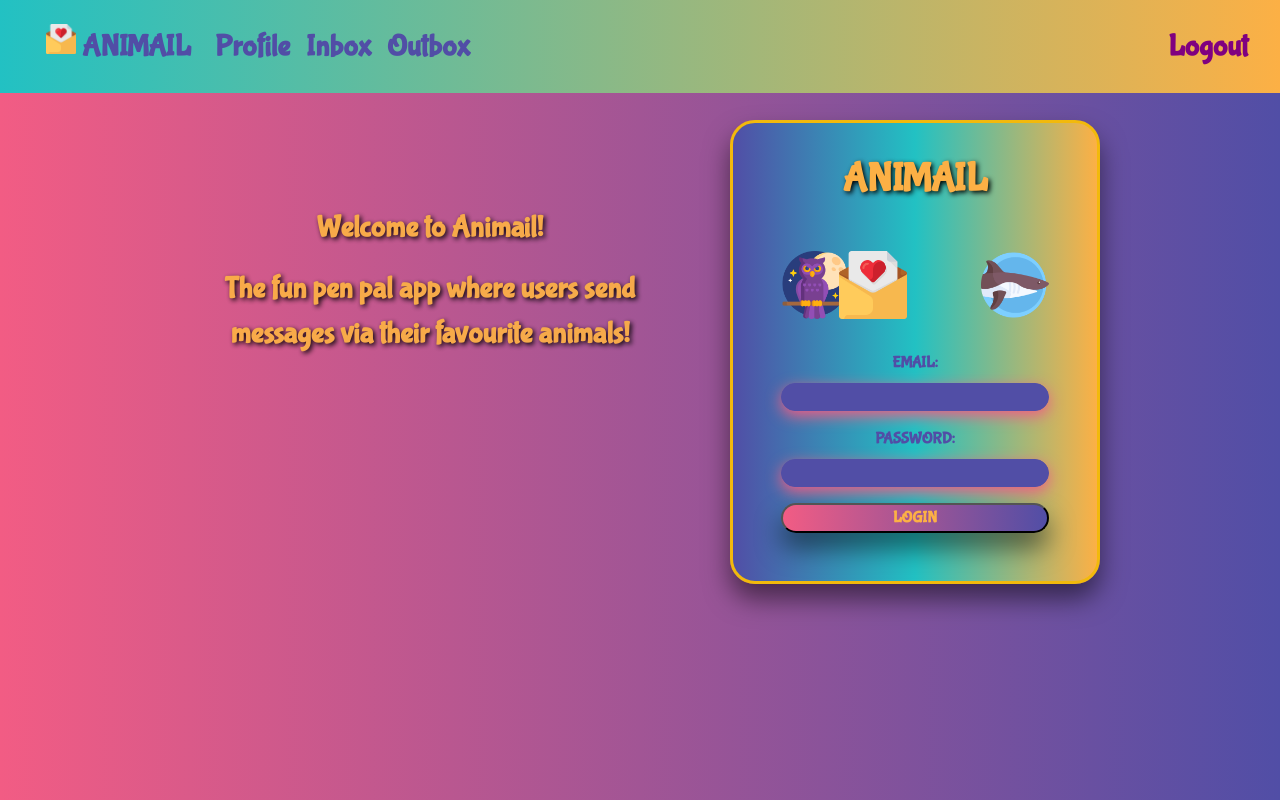
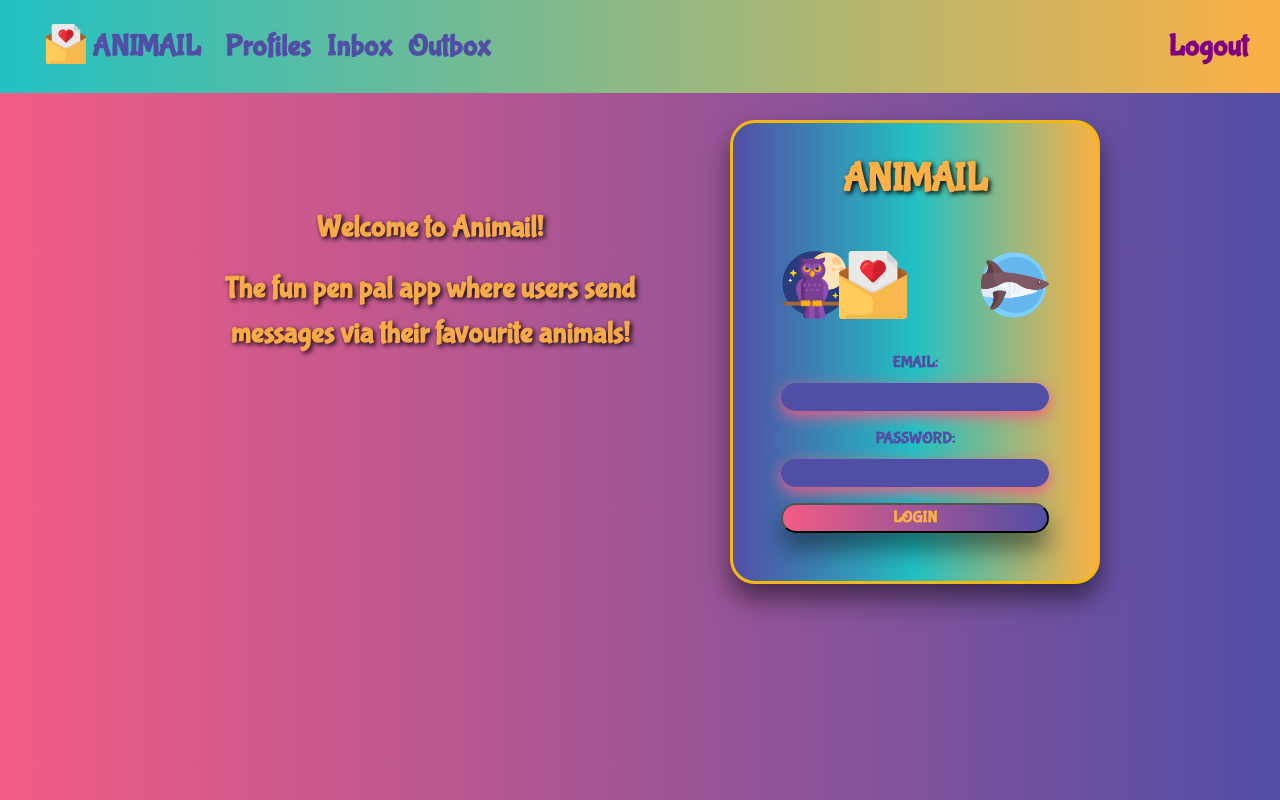
Before and after one commit to Samicap/AniMail, a React (Create React App) app in the folder my-app/client/: page / in a window 1280 px wide. Built offline with nearby package versions, Linux system fonts and the light colour scheme.

Commit message:
added changes to netlix to allow navlink to work properly

```diff
--- a/my-app/client/src/components/NavBar.js
+++ b/my-app/client/src/components/NavBar.js
@@ -19,16 +19,16 @@ export default function NavBar({ users, onSelectChild }) {
           <img
             alt=""
             src="/logo05.png"
-            width="30"
-            height="30"
+            width="40"
+            height="40"
             className="d-inline-block align-top"
           />{" "}
           ANIMAIL
         </Navbar.Brand>
         <ul class="navbar-nav me-auto mb-2 mb-lg-0">
           <li class="nav-item">
-            <a class="nav-link active" aria-current="page" href="/child">
-              Profile
+            <a class="nav-link active" aria-current="page" href="/netflix">
+              Profiles
             </a>
           </li>
 
--- a/my-app/client/src/components/Netflix.js
+++ b/my-app/client/src/components/Netflix.js
@@ -1,19 +1,26 @@
-import { useState } from "react";
+import { useState, useEffect } from "react";
 import { Link } from "react-router-dom";
 
 export default function Netflix({ users, onSelectChild }) {
   const [selectedChild, setSelectedChild] = useState(null);
-
+  const [childArray, setChildArray] = useState([]);
   const getSelectedChild = (childId) => {
     setSelectedChild(childId);
     onSelectChild(childId);
   };
-
+  useEffect(() => {
+    if (users) {
+      setChildArray(users);
+      window.localStorage.setItem("childArray", JSON.stringify(users));
+    } else {
+      setChildArray(JSON.parse(window.localStorage.getItem("childArray")));
+    }
+  }, []);
   return (
     <div class="wrapper">
       <h1 class="netTitle"> CHOOSE PROFILE </h1>
       <ul class="netflix">
-        {users.map((user) => {
+        {childArray.map((user) => {
           return (
             <div class="profile-wrap">
               <div class="profile">
```
